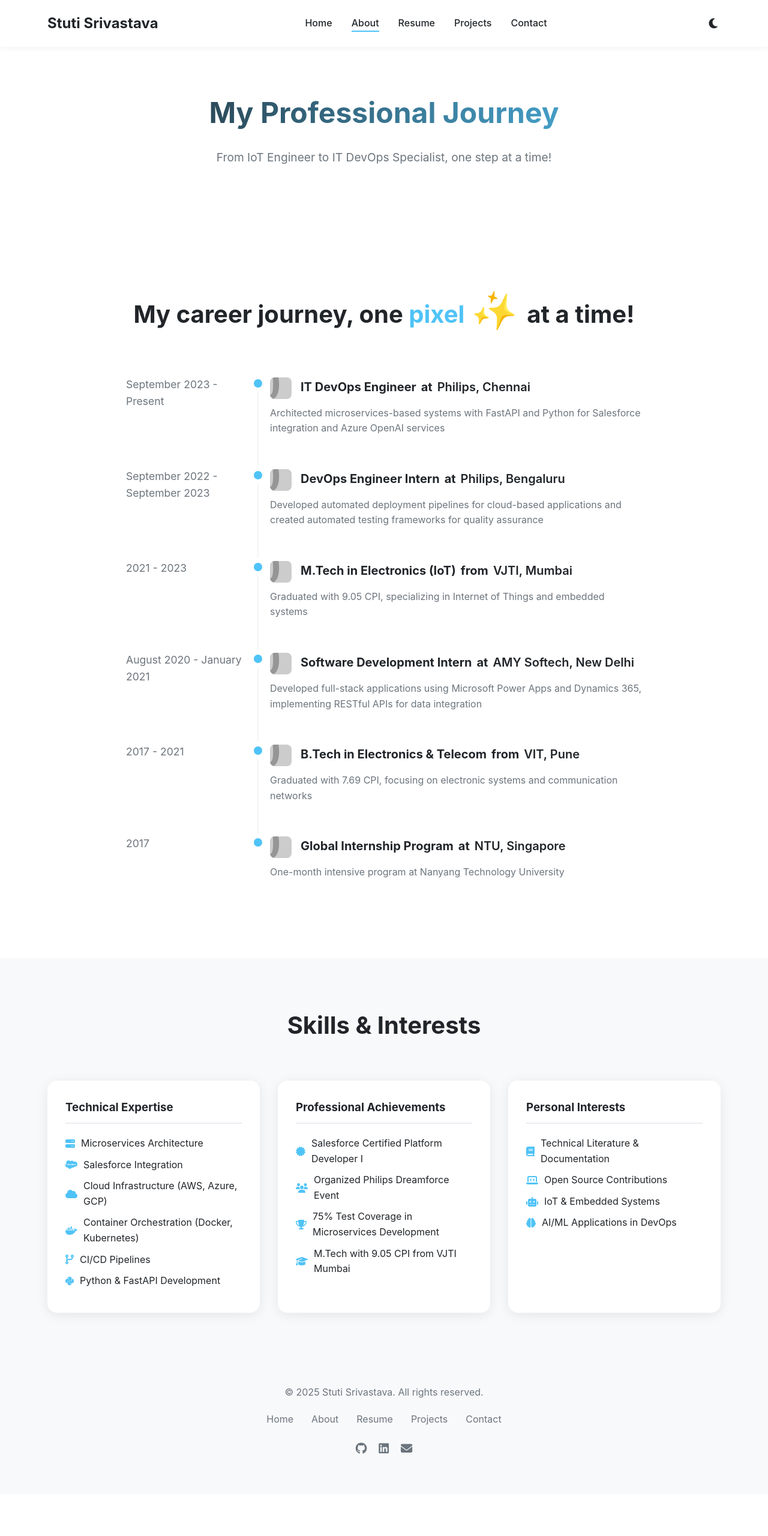
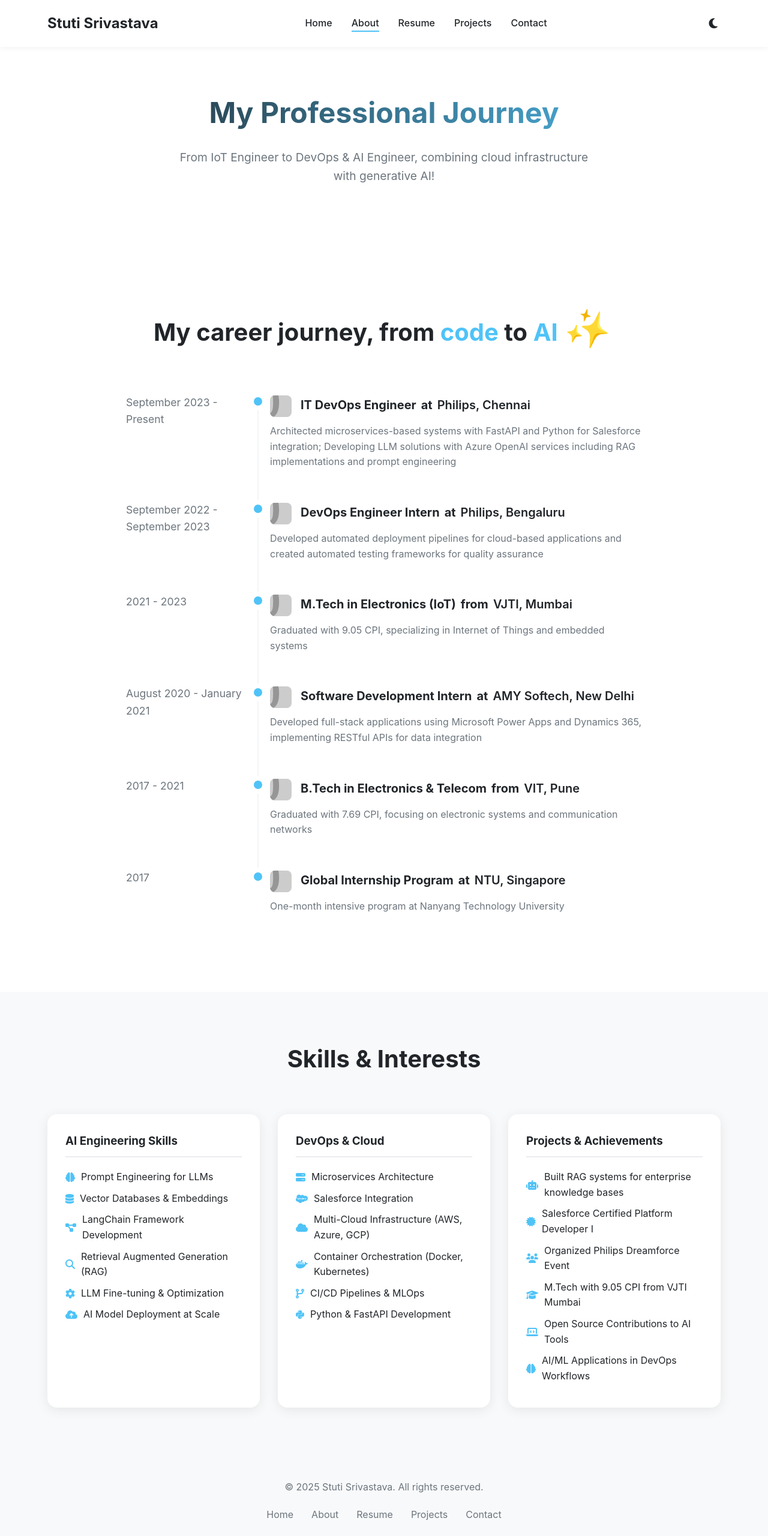
Before and after one commit to stu-a11y/github.io, a plain HTML site: page about.html in a window 1280 px wide. Shown: the top 2560 px of the page at 60% size. Before the commit the page ends 2490 px from the top, so only its background shows below. Drawn offline with Linux system fonts and the light colour scheme; placeholder pictures from the web are drawn by us.

Commit message:
phase-5-genAI

```diff
--- a/about.html
+++ b/about.html
@@ -449,13 +449,13 @@
     <section class="about-hero">
         <div class="container">
             <h1>My Professional Journey</h1>
-            <p>From IoT Engineer to IT DevOps Specialist, one step at a time!</p>
+            <p>From IoT Engineer to DevOps & AI Engineer, combining cloud infrastructure with generative AI!</p>
         </div>
     </section>
 
     <section class="journey-section">
         <div class="container">
-            <h2 class="section-title">My career journey, one <span>pixel</span> <span class="accent-emoji">✨</span> at a time!</h2>
+            <h2 class="section-title">My career journey, from <span>code</span> to <span>AI</span> <span class="accent-emoji">✨</span></h2>
 
             <div class="timeline-container">
                 <!-- Current Role -->
@@ -475,7 +475,7 @@
                                 <h3>IT DevOps Engineer <span>at</span> <span class="company-name">Philips, Chennai</span></h3>
                             </div>
                         </div>
-                        <p>Architected microservices-based systems with FastAPI and Python for Salesforce integration and Azure OpenAI services</p>
+                        <p>Architected microservices-based systems with FastAPI and Python for Salesforce integration; Developing LLM solutions with Azure OpenAI services including RAG implementations and prompt engineering</p>
                     </div>
                 </div>
 
@@ -593,34 +593,38 @@
 
             <div class="skills-container">
                 <div class="skill-card">
-                    <h3>Technical Expertise</h3>
+                    <h3>AI Engineering Skills</h3>
+                    <ul>
+                        <li><i class="fas fa-brain"></i> Prompt Engineering for LLMs</li>
+                        <li><i class="fas fa-database"></i> Vector Databases & Embeddings</li>
+                        <li><i class="fas fa-project-diagram"></i> LangChain Framework Development</li>
+                        <li><i class="fas fa-search"></i> Retrieval Augmented Generation (RAG)</li>
+                        <li><i class="fas fa-cog"></i> LLM Fine-tuning & Optimization</li>
+                        <li><i class="fas fa-cloud-upload-alt"></i> AI Model Deployment at Scale</li>
+                    </ul>
+                </div>
+
+                <div class="skill-card">
+                    <h3>DevOps & Cloud</h3>
                     <ul>
                         <li><i class="fas fa-server"></i> Microservices Architecture</li>
                         <li><i class="fab fa-salesforce"></i> Salesforce Integration</li>
-                        <li><i class="fas fa-cloud"></i> Cloud Infrastructure (AWS, Azure, GCP)</li>
+                        <li><i class="fas fa-cloud"></i> Multi-Cloud Infrastructure (AWS, Azure, GCP)</li>
                         <li><i class="fab fa-docker"></i> Container Orchestration (Docker, Kubernetes)</li>
-                        <li><i class="fas fa-code-branch"></i> CI/CD Pipelines</li>
+                        <li><i class="fas fa-code-branch"></i> CI/CD Pipelines & MLOps</li>
                         <li><i class="fab fa-python"></i> Python & FastAPI Development</li>
                     </ul>
                 </div>
 
                 <div class="skill-card">
-                    <h3>Professional Achievements</h3>
+                    <h3>Projects & Achievements</h3>
                     <ul>
+                        <li><i class="fas fa-robot"></i> Built RAG systems for enterprise knowledge bases</li>
                         <li><i class="fas fa-certificate"></i> Salesforce Certified Platform Developer I</li>
                         <li><i class="fas fa-users"></i> Organized Philips Dreamforce Event</li>
-                        <li><i class="fas fa-trophy"></i> 75% Test Coverage in Microservices Development</li>
                         <li><i class="fas fa-graduation-cap"></i> M.Tech with 9.05 CPI from VJTI Mumbai</li>
-                    </ul>
-                </div>
-
-                <div class="skill-card">
-                    <h3>Personal Interests</h3>
-                    <ul>
-                        <li><i class="fas fa-book"></i> Technical Literature & Documentation</li>
-                        <li><i class="fas fa-laptop-code"></i> Open Source Contributions</li>
-                        <li><i class="fas fa-robot"></i> IoT & Embedded Systems</li>
-                        <li><i class="fas fa-brain"></i> AI/ML Applications in DevOps</li>
+                        <li><i class="fas fa-laptop-code"></i> Open Source Contributions to AI Tools</li>
+                        <li><i class="fas fa-brain"></i> AI/ML Applications in DevOps Workflows</li>
                     </ul>
                 </div>
             </div>
```
Also changed, not shown: index.html (+33 -33 lines).
